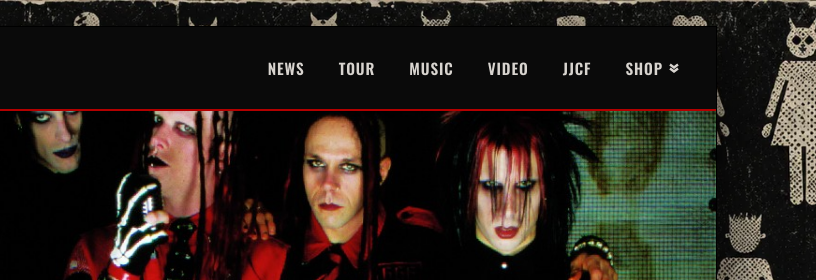
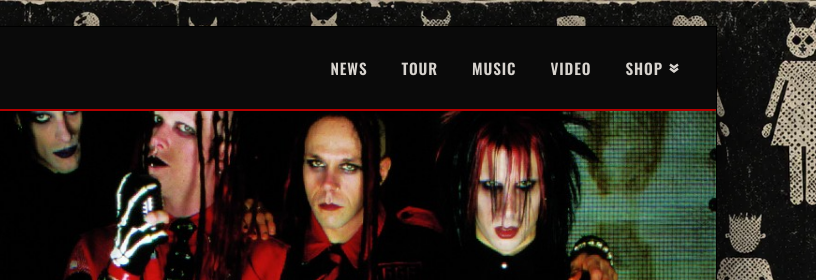
Before and after one commit to apiobuild/murderdolls.net, a plain HTML site: page index.html in a window 1280 px wide. Shown: the top 280 px of the page, 464-1280 px from the left. Drawn offline with nearby package versions, Linux system fonts and the light colour scheme.

Commit message:
Remove JJCF nav item
Co-Authored-By: Claude Opus 5.5 <noreply@anthropic.com>

```diff
--- a/index.html
+++ b/index.html
@@ -72,7 +72,6 @@
         <li><a href="#">Tour</a></li>
         <li><a href="#">Music</a></li>
         <li><a href="#">Video</a></li>
-        <li><a href="https://joeyjordison.org/" target="_blank" rel="noopener">JJCF</a></li>
         <li><a href="#">Shop <svg viewBox="0 0 12 12" aria-hidden="true"><path d="M2 2.5l4 3 4-3M2 6.5l4 3 4-3"/></svg></a></li>
       </ul>
     </nav>
```
